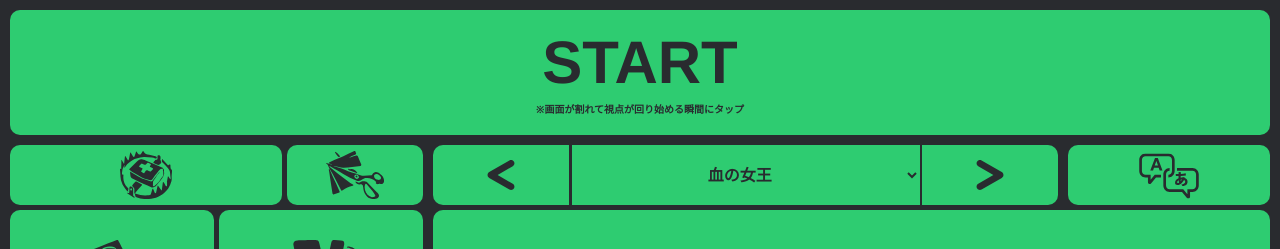
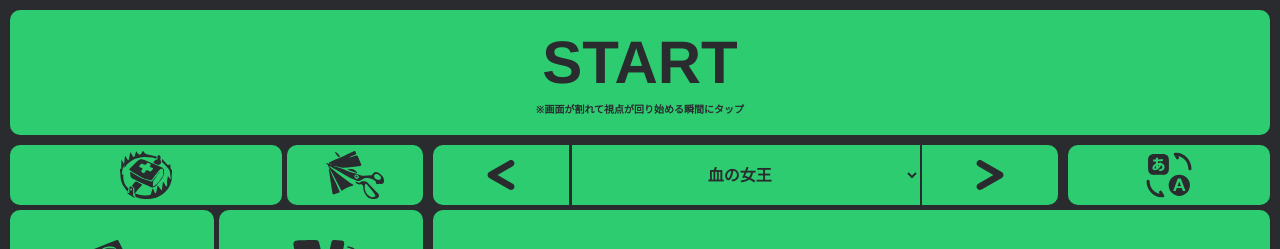
Before and after one commit to koniooo/konio, a Next.js app: page /survival-tool in a window 1280 px wide. Shown: the top 249 px of the page. Built offline with nearby package versions, Linux system fonts and the light colour scheme.

Commit message:
change switch svg

```diff
--- a/src/survival-tool/components/LanguageSwitch.module.scss
+++ b/src/survival-tool/components/LanguageSwitch.module.scss
@@ -2,19 +2,17 @@
   display: block;
   position: relative;
   height: 100%;
+  width: 100%;
   background-color: var(--myGreen);
   border-radius: var(--padding);
   text-decoration: none;
   color: var(--myGray);
-  &:active {
-    color: var(--myGray);
-  }
   &:focus {
     outline: none;
   }
   svg {
     position: absolute;
-    top: 52%;
+    top: 50%;
     left: 50%;
     transform: translate(-50%, -50%);
     width: 80%;
--- a/src/survival-tool/components/LanguageSwitch.tsx
+++ b/src/survival-tool/components/LanguageSwitch.tsx
@@ -10,13 +10,12 @@ export const LanguageSwitch = () => {
     >
       <svg
         xmlns="http://www.w3.org/2000/svg"
-        viewBox="0 0 100 75.446"
+        viewBox="0 0 500 500"
         fill="#292b2f"
       >
-        <path d="m19.198 44.002v-8.201h-8.575c-3.319 0-6.021-2.874-6.021-6.406v-18.492c0-3.533 2.701-6.408 6.021-6.408h38.345c3.319 0 6.019 2.875 6.019 6.408v18.492c0 3.532-2.7 6.406-6.019 6.406v4.496c5.797 0 10.514-4.891 10.514-10.902v-18.492c0-6.011-4.716-10.903-10.514-10.903h-38.345c-5.799 0-10.516 4.892-10.516 10.903v18.492c0 6.011 4.717 10.902 10.516 10.902h4.08v7.968c0 1.223 0.789 2.332 1.963 2.764 0.334 0.123 0.677 0.184 1.014 0.184 0.821 0 1.609-0.354 2.165-1.01l8.369-9.905h8.353v-4.496h-10.439l-6.93 8.2z" />
-        <path d="m89.377 24.233h-25.96v4.496h25.96c3.319 0 6.021 2.875 6.021 6.408v18.489c0 3.533-2.701 6.408-6.021 6.408h-8.574v8.205l-6.931-8.203h-22.841c-3.318 0-6.019-2.875-6.019-6.408v-18.491c0-3.533 2.701-6.408 6.019-6.408v-4.496c-5.797 0-10.515 4.892-10.515 10.903v18.491c0 6.014 4.717 10.904 10.515 10.904h20.754l8.372 9.91c0.555 0.652 1.342 1.004 2.161 1.004 0.337 0 0.68-0.059 1.014-0.182 1.176-0.432 1.967-1.543 1.967-2.768v-7.965h4.078c5.799 0 10.516-4.891 10.516-10.904v-18.489c0-6.012-4.717-10.904-10.516-10.904z" />
-        <path d="m26.532 7.437l-7.952 20.951h4.665l1.644-4.665h7.834l1.584 4.665h4.782l-7.834-20.951h-4.723zm-0.439 12.853l2.729-7.688h0.058l2.641 7.688h-5.428z" />
-        <path d="m60.12 49.114c0 2.297 1.468 3.787 3.862 3.787 2.876-0.061 5.721-1.887 6.647-2.711 0.926-0.826 3.42-3.693 4.521-5.963 1.393 0.658 2.053 1.76 2.053 2.98 0 2.639-2.542 4.17-6.599 4.635l1.968 2.725c6.354-0.832 8.516-3.5 8.516-7.408 0-3.301-2.077-5.305-4.74-6.183 0.049-0.242 0.138-0.495 0.188-0.74l-3.611-0.643c-0.024 0.365-0.097 0.432-0.168 0.798-1.297-0.074-2.738 0.121-3.202 0.219 0-0.66 0.024-2.421 0.049-3.055 3.006-0.122 5.962-0.365 8.699-0.781l-0.318-3.566c-2.81 0.562-5.523 0.856-8.186 1.003 0.072-0.71 0.172-2.717 0.172-2.717l-3.813-0.291c-0.05 0.978-0.072 2.127-0.121 3.128-1.688 0.024-3.689 0.024-4.742 0l0.171 3.446h0.414c1.003 0 2.641-0.051 4.109-0.099 0 0.952 0.023 3.005 0.048 3.934-3.448 1.439-5.917 4.105-5.917 7.502zm11.486-5.524c-0.514 1.025-1.124 1.957-1.808 2.736-0.1-0.807-0.148-1.637-0.196-2.516 0.268-0.048 1.343-0.22 2.004-0.22zm-5.377 1.418c0.123 1.369 0.27 2.688 0.489 3.885-0.634 0.318-1.244 0.514-1.809 0.539-1.223 0.049-1.223-0.732-1.223-1.076 0.001-1.297 1.003-2.492 2.543-3.348z" />
+        <path d="M180.2 500C81 500 0 419 0 319.8c0-9.6 8-17.5 17.4-17.5s17.5 8 17.5 17.5c0 68.8 47.9 126.5 112.3 141.6L141 451a17.5 17.5 0 1 1 30-18l24.5 40.8c3.2 5.4 3.2 12.1.2 17.5-3.3 5.3-9 8.8-15.4 8.8zM482.6 197.7c-9.6 0-17.5-8-17.5-17.5 0-68.8-47.9-126.5-112.3-141.6L359 49a17.5 17.5 0 1 1-30 18l-24.5-40.8c-3.2-5.4-3.2-12.1-.2-17.5 3.3-5.3 9-8.8 15.4-8.8C419 0 500 81 500 180.2c0 9.6-8 17.5-17.4 17.5zM105.3 153.3a2.4 2.4 0 0 0-3.7-1.7c-8 5.3-13 12.1-13 19.5 0 2.2 0 7.2 7.9 7 3.1-.2 6.5-1.2 10-2.7 1-.5 1.5-1.6 1.3-2.6-1-6.1-1.8-12.7-2.5-19.5zM135.3 140.7l-6.5.8c-1.2.2-2 1.3-2 2.5l.5 8.2c.2 2.2 3 3 4.3 1.2 2.2-2.8 4.2-6 6-9.2 1-1.7-.4-3.7-2.3-3.5z" />
+        <path d="M249 178.3v-91c1-47-22.2-70.3-70.4-70.3h-91c-47 0-70.3 23.3-70.3 70.3v91.3c0 48 23.3 71.2 70.3 70h91.3c48 1.2 71.2-22 70-70.3zm-101.8 29.5c-.9.1-1.7-.2-2.3-1l-9.4-13c-1-1.5-.2-3.6 1.6-3.8 23.8-3.5 38.5-13.2 38.5-29.3 0-7.2-3.5-13.7-11-18a2.4 2.4 0 0 0-3.3.9 166.6 166.6 0 0 1-28 36.3c-6 5.3-24.3 17-42.8 17.4-15.4 0-24.8-9.6-24.8-24.4 0-21.3 15.1-38.2 36.6-47.6.8-.4 1.4-1.3 1.4-2.3l-.3-21.2c0-1.4-1-2.4-2.4-2.4-8.8.3-18.1.6-24 .6h-.4c-1.3 0-2.3-1-2.4-2.3l-.9-17.3c0-1.4 1-2.6 2.5-2.6h25.7c1.3 0 2.3-1 2.3-2.3.3-5 .4-10.4.6-15.4 0-1.3 1.2-2.3 2.6-2.2l19.7 1.5c1.3 0 2.3 1.2 2.2 2.5l-.7 12.4c-.1 1.4 1 2.7 2.5 2.6 15.4-1 31.1-2.7 47.3-5.8 1.4-.3 2.7.7 2.9 2.1l1.6 18c0 1.3-.8 2.5-2 2.7a518.2 518.2 0 0 1-51.6 4.6c-1.2 0-2.2 1-2.3 2.3l-.2 14.6c0 1.4 1.3 2.5 2.7 2.3 3.8-.5 10-1.1 16-1 1 0 2-.7 2.3-1.7l.3-1.1c.3-1.2 1.5-2 2.8-1.8l18.3 3.2c1.4.3 2.2 1.7 1.8 3-.3 1.3.3 2.5 1.5 3 16.2 6 28.5 18.6 28.5 39 0 24.9-13.6 42-53.4 47.5zM364.4 246.5a118.2 118.2 0 1 0 0 236.4 118.2 118.2 0 0 0 0-236.4zM428 427.7h-22c-1.4 0-2.8-1-3.2-2.3l-9.8-28.7a3.5 3.5 0 0 0-3.2-2.3h-51c-1.6 0-2.9.9-3.4 2.3l-10 28.7a3.5 3.5 0 0 1-3.3 2.3h-21.2c-2.4 0-4-2.4-3.2-4.7l50.5-133a3.5 3.5 0 0 1 3.2-2.3h26.8c1.4 0 2.7.9 3.2 2.2L431.2 423c.8 2.3-.8 4.7-3.2 4.7z" />
+        <path d="M364.7 321h-.4l-17.2 48.7c-.8 2.3.8 4.7 3.2 4.7h28c2.3 0 4-2.4 3.2-4.6L364.7 321z" />
       </svg>
     </a>
   );
```
